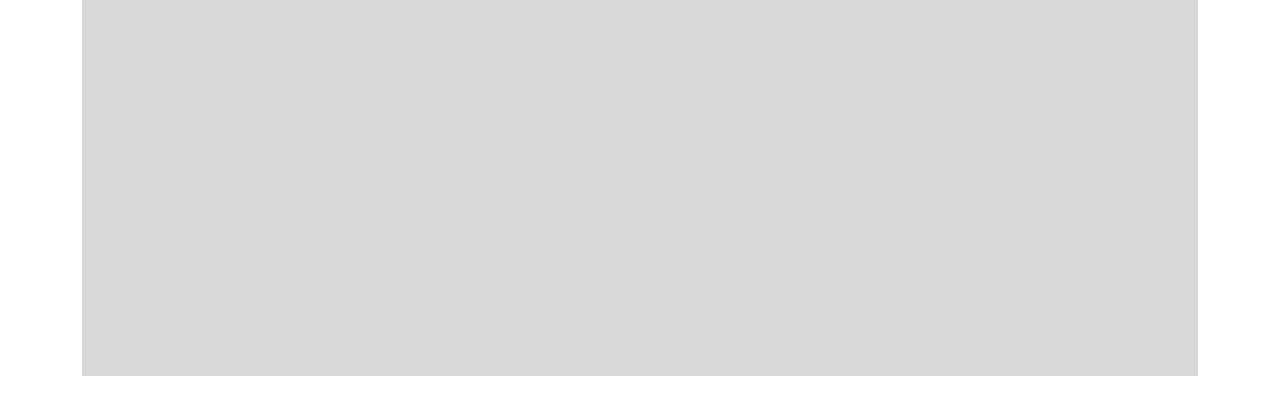
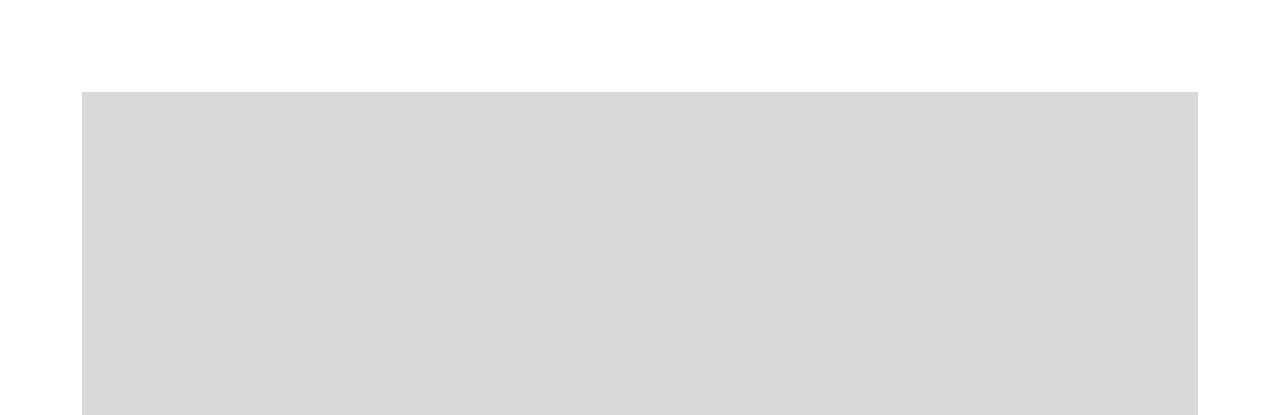
Before and after one commit to AbdullahShakilKhan/Naikify-Clone, a plain HTML site: page blog.html in a window 1280 px wide. Shown: the part 238-653 px from the top of the page. Drawn offline with nearby package versions, Linux system fonts and the light colour scheme.

Commit message:
Update blog.html

```diff
--- a/blog.html
+++ b/blog.html
@@ -5,7 +5,7 @@
     <meta charset="UTF-8">
     <meta name="viewport" content="width=device-width, initial-scale=1.0">
     <title>Blog</title>
-     <link rel="stylesheet" href="../Naikify Clone/CSS/style.css">
+     <link rel="stylesheet" href="CSS/style.css">
     <link rel="preconnect" href="https://fonts.googleapis.com">
     <link rel="preconnect" href="https://fonts.gstatic.com" crossorigin>
     <link rel="stylesheet" href="https://cdnjs.cloudflare.com/ajax/libs/font-awesome/7.0.0/css/all.min.css"
@@ -232,4 +232,5 @@
 
 </body>
 
+
 </html>
```
